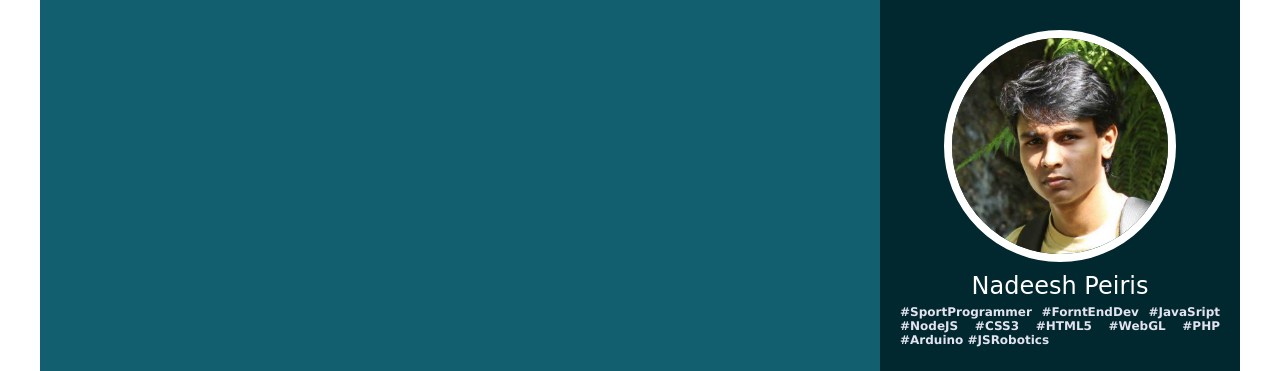
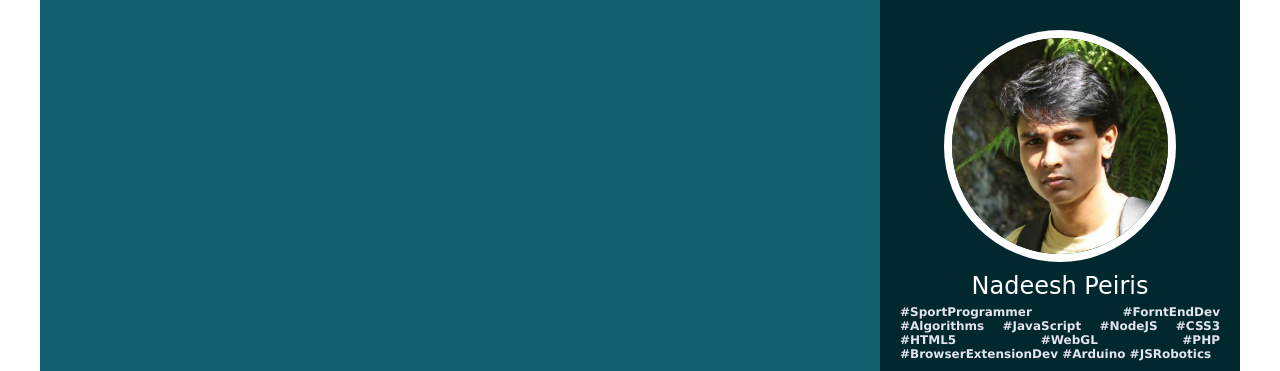
Before and after one commit to Nash171/Nash171.github.io, a plain HTML site: page index.html in a window 1280 px wide. Shown: the top 371 px of the page. Drawn offline with Linux system fonts and the light colour scheme.

Commit message:
highlights
highlights list changes

```diff
--- a/index.html
+++ b/index.html
@@ -13,7 +13,7 @@
 	    </div> -->
 	    <img class="profile-pic" src="profile.jpg" alt="">
 	    <span class="name">Nadeesh Peiris</span>
-	    <span class="highlights">#SportProgrammer #ForntEndDev #JavaSript #NodeJS #CSS3 #HTML5 #WebGL #PHP #Arduino #JSRobotics</span>
+	    <span class="highlights">#SportProgrammer #ForntEndDev #Algorithms #JavaScript #NodeJS #CSS3 #HTML5 #WebGL #PHP #BrowserExtensionDev #Arduino #JSRobotics</span>
 		<div class="links">
 			<ul>
 				<li class="main"><a href="https://www.facebook.com/Nash171"><img src="icons/facebook.jpg" alt=""></a></li>
```
